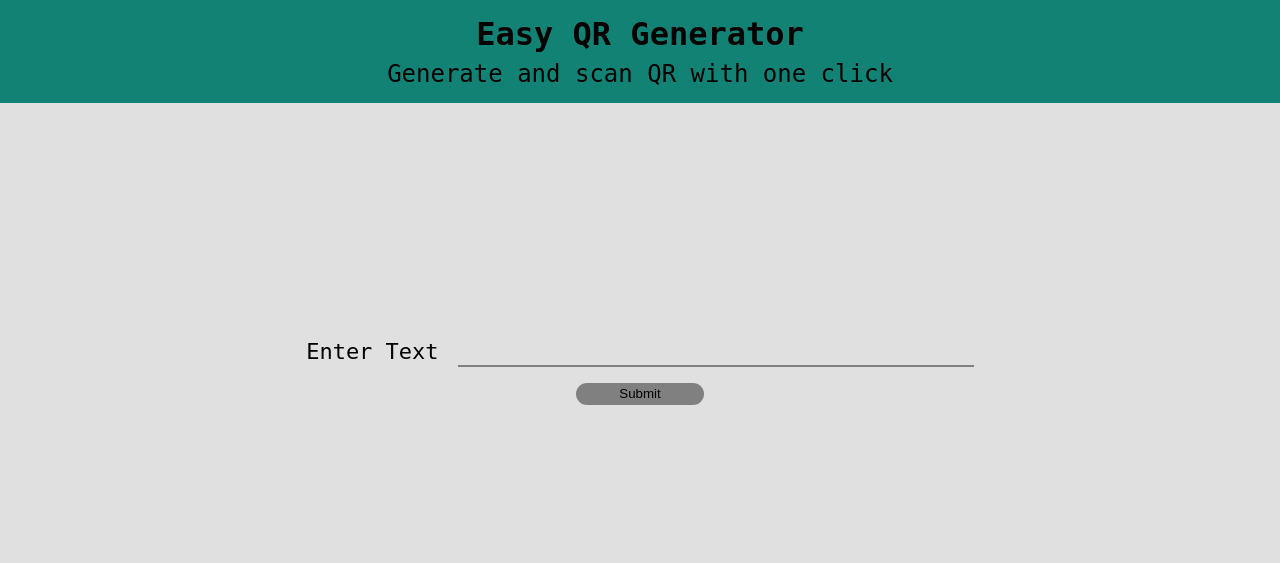
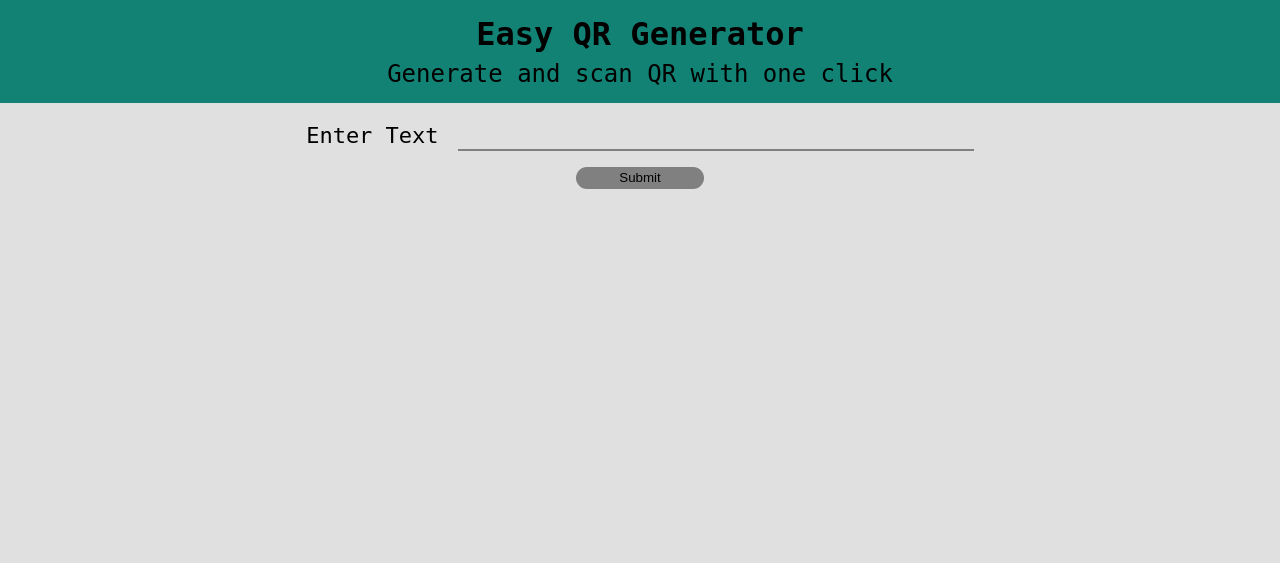
Before and after one commit to mlbrothers/Easy-Qr-Generator, a Flask app: page /sm/youtube in a window 1280 px wide. Shown: the top 563 px of the page. Run offline with Flask 2, Linux system fonts and the light colour scheme; some libraries are stand-ins or nearby versions.

Commit message:
Update youtube.html

```diff
--- a/templates/youtube.html
+++ b/templates/youtube.html
@@ -34,10 +34,7 @@
             <a class="home" href='/'>Home</a>
         </div> -->
     </div>
-    <div class="ad1">
-        <div class="ad-left"></div>
-        <div class="ad-right"></div>
-    </div>
+
     <div class="container">
     <div class="row">
         <form method="post" action="/sm/youtube" enctype="multipart/form-data">
@@ -70,10 +67,7 @@
         {% endif %}
     </div>
     </div>
-    <div class="ad2">
-        <div class="ad-left"></div>
-        <div class="ad-right"></div>
-    </div>
+
     <div class="footer">
         <h3 class="found">Found bug ?</h3>
         <p class="contact">Contact us</p>
```
